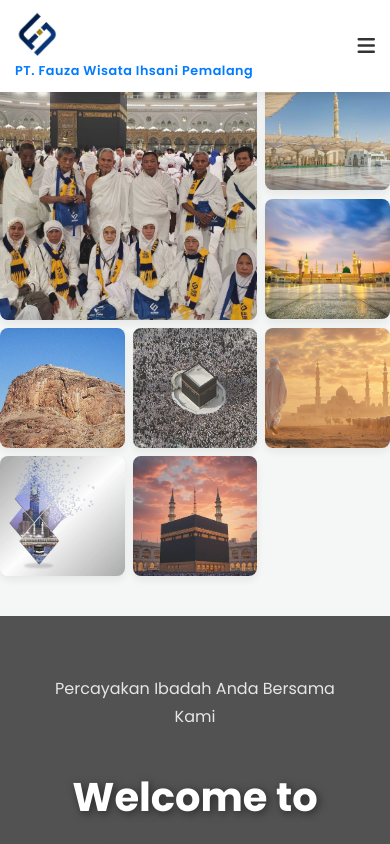
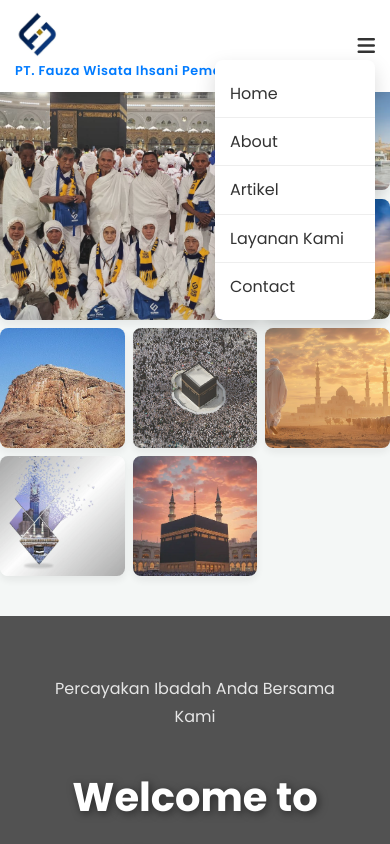
Before and after one commit to Fauzawisataihsanipemalang/PT.Fauza_Wisata_Ihsani_Pemalang.com, a plain HTML site: page index.html in a window 390 px wide. Both pictures are taken after a click on the element 366 px from the left and 45 px from the top of the page. Shown: the top 844 px of the page. Drawn offline with Linux system fonts and the light colour scheme; placeholder pictures from the web are drawn by us.

Commit message:
Update index.html

```diff
--- a/index.html
+++ b/index.html
@@ -186,6 +186,41 @@
          <a href="home.html" class="cta-button primary-button">Explore Now</a>
     </div> -->
 
+ <script>
+        // Script untuk toggle menu nav
+        const menuIcon = document.getElementById('menu-icon');
+        const navMenu = document.getElementById('nav-menu');
+
+        menuIcon.addEventListener('click', () => {
+            navMenu.classList.toggle('active');
+        });
+
+        // Script untuk mengatur slider
+        let currentIndex = 0; // Indeks slide saat ini
+        const slides = document.querySelectorAll('.slide');
+
+        function showSlide(index) {
+            slides.forEach((slide, i) => {
+                slide.classList.remove('show'); // Hapus kelas 'show' dari semua slide
+                if (i === index) {
+                    slide.classList.add('show'); // Tambahkan kelas 'show' untuk slide yang aktif
+                }
+            });
+        }
+
+        function changeSlide(n) {
+            currentIndex = (currentIndex + n + slides.length) % slides.length; // Menghitung indeks slide berikutnya
+            showSlide(currentIndex); // Tampilkan slide baru
+        }
+
+        // Tampilkan slide pertama
+        showSlide(currentIndex);
+
+        // Tambahkan interval otomatis jika diinginkan
+        setInterval(() => {
+            changeSlide(1);
+        }, 3000); // Ganti slide setiap 3 detik
+    </script>
 
     <footer class="footer">
         <div class="container"> <!-- Bungkus footer content dalam container -->
```
